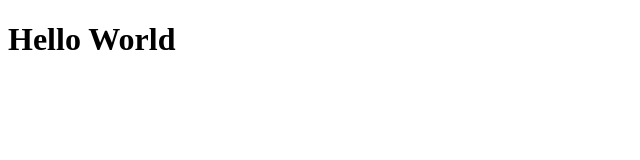
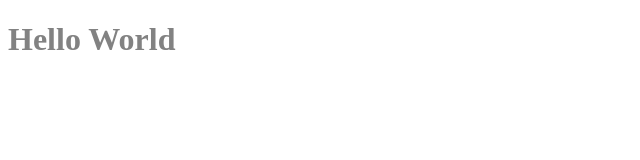
Before and after one commit to Mateusp23/ignews, a Next.js app: page / in a window 1280 px wide. Shown: the top 160 px of the page, without its empty margins (0-640 px from the left). Built offline with nearby package versions, Linux system fonts and the light colour scheme.

Commit message:
adicionando sass no projeto, css em cascata

```diff
--- a/package.json
+++ b/package.json
@@ -11,7 +11,8 @@
   "dependencies": {
     "next": "12.1.6",
     "react": "18.2.0",
-    "react-dom": "18.2.0"
+    "react-dom": "18.2.0",
+    "sass": "^1.52.3"
   },
   "devDependencies": {
     "@types/node": "^18.0.0",
--- a/src/pages/index.tsx
+++ b/src/pages/index.tsx
@@ -1,5 +1,9 @@
+import styles from '../styles/home.module.scss';
+
 export default function Home() {
   return (
-    <h1>Hello World</h1>
+    <h1 className={styles.title}>
+      Hello World
+    </h1>
   )
 }
--- /dev/null
+++ b/src/styles/home.module.scss
@@ -0,0 +1,3 @@
+.title {
+  color: #828282
+}
```
Also changed, not shown: 1 other file (tests, documents, lock files or other folders).
